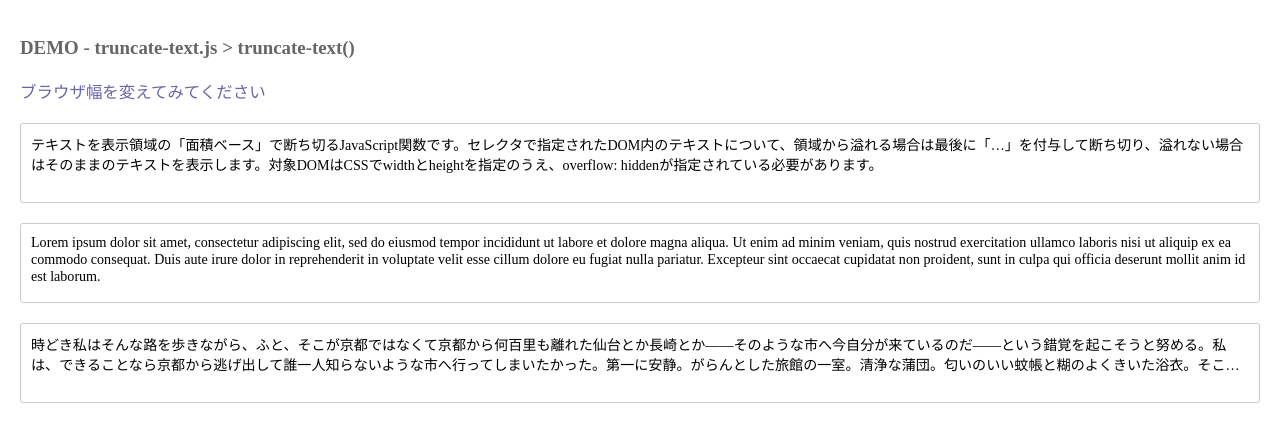
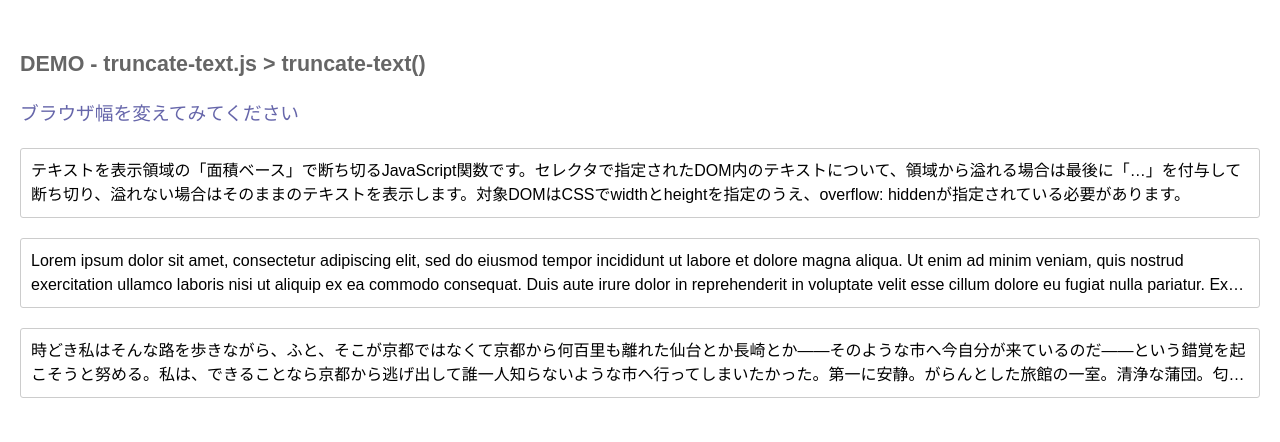
Before and after one commit to msndo/msndo.github.io, a plain HTML site: page truncate-text.js/demo.html in a window 1280 px wide. Shown: the part 104-546 px from the top of the page. Drawn offline with Linux system fonts and the light colour scheme.

Commit message:
truncate-text.js 分 バージョン反映

```diff
--- a/truncate-text.js/css/screen.css
+++ b/truncate-text.js/css/screen.css
@@ -1,7 +1,7 @@
 @charset "utf-8";
 
 html * { box-sizing: border-box; }
-body { font-size: 88%; }
+body { font-size: 16px; line-height: 1.5; font-family: sans-serif; }
 
 strong { font-weight: bold; }
 
--- a/truncate-text.js/demo.html
+++ b/truncate-text.js/demo.html
@@ -11,7 +11,7 @@
 <style>
 #contents-outer .show-example { padding: 20px;  }
 #contents-outer .show-example .text-description { width: 100%; }
-#contents-outer .show-example .text-description .content-text { display: block; width: 100%; height: 80px; border: 1px solid #ccc; border-radius: 3px; padding: 10px; overflow: hidden; }
+#contents-outer .show-example .text-description .content-text { display: block; width: 100%; height: 70px; border: 1px solid #ccc; border-radius: 3px; padding: 10px; overflow: hidden; }
 </style>
 </head>
 
--- a/truncate-text.js/truncate-text.js
+++ b/truncate-text.js/truncate-text.js
@@ -13,14 +13,17 @@ function truncateText(seriesElem, options) {
 
 	// =============================================== Sub Routines
 	var _truncateText = function(elemTarg, settings) {
-		if(getComputedStyle(elemTarg)['overflow'] != 'hidden') { return; }
+		if(getComputedStyle(elemTarg)['overflow'] != 'hidden') {
+			if(elemTarg.getAttribute('data-text-src')) {
+				elemTarg.innerHTML = elemTarg.getAttribute('data-text-src');
+			}
+
+			return;
+		}
 
 		if(! elemTarg.getAttribute('data-text-src')) {
 			elemTarg.setAttribute('data-text-src', elemTarg.textContent);
 		}
-
-		var multiline = settings.multiline;
-		if(!multiline) { return; }
 
 		elemTarg.innerHTML = elemTarg.getAttribute('data-text-src');
 		var text = elemTarg.innerHTML;
@@ -30,20 +33,19 @@ function truncateText(seriesElem, options) {
 		elemTest.style.top = '-9999px';
 		elemTest.style.left = '-9999px';
 		elemTest.style.overflow = 'visible';
-		elemTest.style.width = multiline ? elemTarg.offsetWidth + 'px' : 'auto';
-		elemTest.style.height = multiline ? 'auto' : elemTarg.offsetHeight + 'px';
+		elemTest.style.width = elemTarg.offsetWidth + 'px';
+		elemTest.style.height = 'auto';
 
 		elemTarg.insertAdjacentHTML('afterend', elemTest.outerHTML);
 		elemTest = elemTarg.nextElementSibling;
 
-		var _isOverflowed = function(elemTest, elemTarg, multiline) {
-			return multiline ?
-				elemTest.offsetHeight > elemTarg.offsetHeight :
-				elemTest.offsetWidth > elemTarg.offsetWidth
-			;
+		var _isOverflowed = function(elemTest, elemTarg) {
+			return(
+				elemTest.offsetHeight > elemTarg.offsetHeight
+			);
 		}
 
-		if(! _isOverflowed(elemTest, elemTarg, multiline)) { return; }
+		if(! _isOverflowed(elemTest, elemTarg)) { return; }
 
 		// 切り詰めメイン
 		var _getTruncatedText = function(textSrc, lower, upper) {
@@ -56,12 +58,11 @@ function truncateText(seriesElem, options) {
 
 			elemTest.innerHTML = textTrunc + settings.strEllipsis;
 
-			return _isOverflowed(elemTest, elemTarg, multiline) ?
+			return _isOverflowed(elemTest, elemTarg) ?
 				_getTruncatedText(textTrunc, lower, mid) :
 				_getTruncatedText(textSrc, mid, upper)
 			;
 		};
-
 
 		var truncatedText = _getTruncatedText(text, 0, text.length);
 
@@ -90,8 +91,7 @@ function truncateText(seriesElem, options) {
 	// =============================================== Main
 	(function(window, document, undefined) {
 		var settings = {
-			strEllipsis: "…",
-			multiline: true
+			strEllipsis: "…"
 		};
 		settings = _extend({}, settings, options);
 
```
Also changed, not shown: 1 other file.
